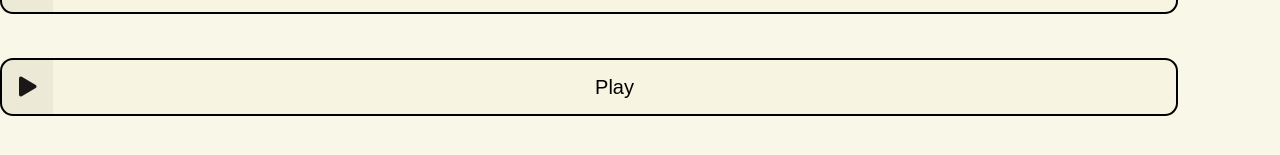
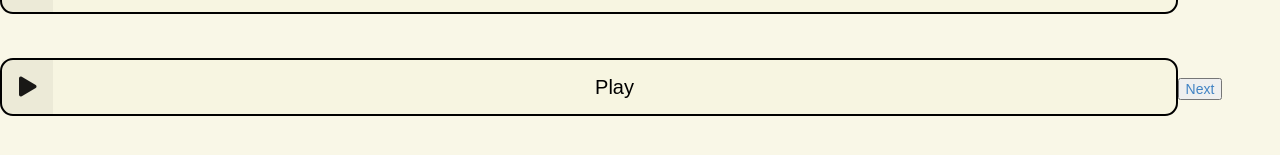
Before and after one commit to amudryk/Build-a-Beat, a React (Create React App) app: page / in a window 1280 px wide. Shown: the part 219-374 px from the top of the page. Built offline with nearby package versions, Linux system fonts and the light colour scheme.

Commit message:
Adds Next Button To Rythm Selection

```diff
--- a/src/components/Piano.js
+++ b/src/components/Piano.js
@@ -1,5 +1,5 @@
 import React, { Component } from "react";
-//import { BrowserRouter as Router, Switch, Route, Link } from "react-router-dom";
+import { Link } from "react-router-dom";
 import * as Tone from "tone";
 import PlayPause from "./PlayPause.js";
 
@@ -128,6 +128,16 @@ class Piano extends Component{
           selection={true}
           style={{ marginBottom: "1rem" }}
         />
+
+        <button onClick={this.pause}>
+          <Link
+            to={{
+              pathname: "/selection",
+            }}
+          >
+            Next
+          </Link>
+        </button>
       </div>
     );
   }
```
